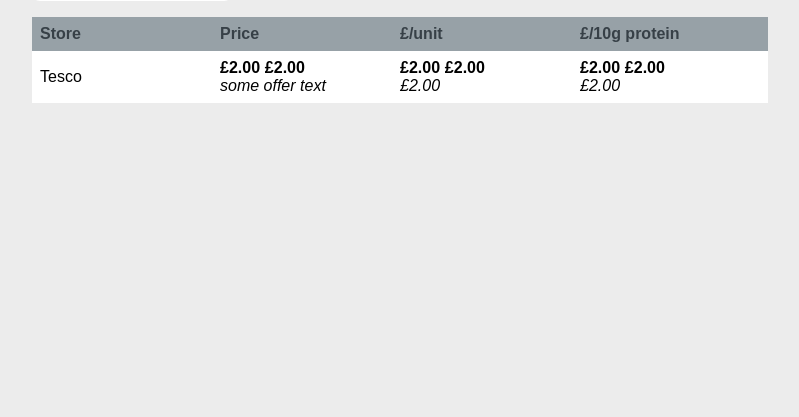
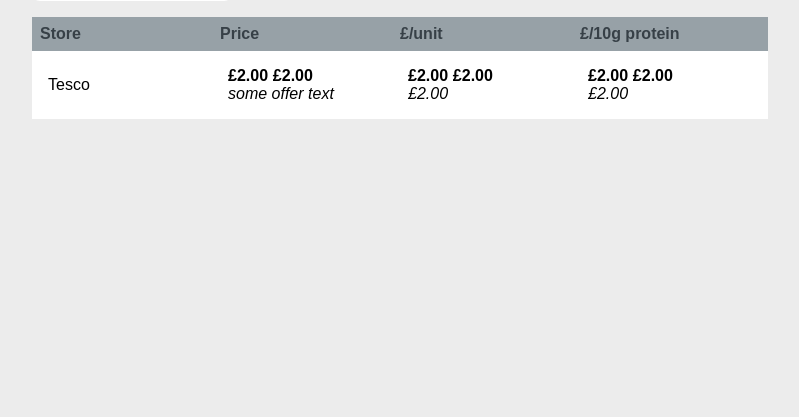
Before and after one commit to travfu/frugal-protein, a Django app: template frugal_protein/products/templates/products/product.html in a window 1280 px wide. Shown: the part 231-648 px from the top of the page, without its empty margins (240-1039 px from the left). Run offline with Django 3.2, Linux system fonts and the light colour scheme; the template is opened without the code that fills it, so the values that code supplies are empty.

Commit message:
added spacing inside price table

```diff
--- a/frugal_protein/products/static/products/css/product.css
+++ b/frugal_protein/products/static/products/css/product.css
@@ -128,6 +128,8 @@ body {
 .nutrition .col1 {padding-left: 10%}
 .nutrition .col2 {padding-right: 10%}
 
+.price-composite {padding: 0.5rem}
+
 /* SMALL */
 @media all and (max-width: 425px) {
     /* GRID LAYOUT */
```
